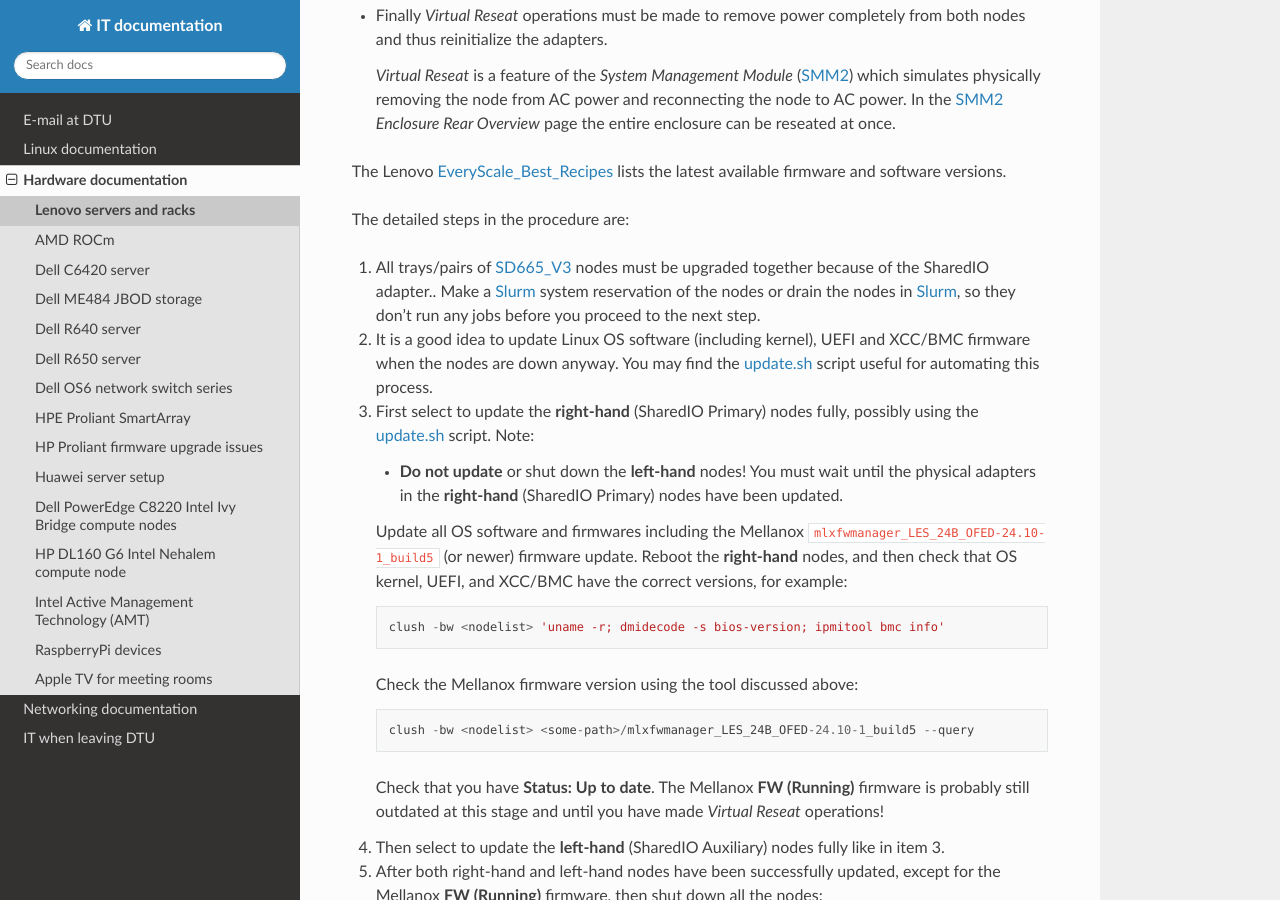
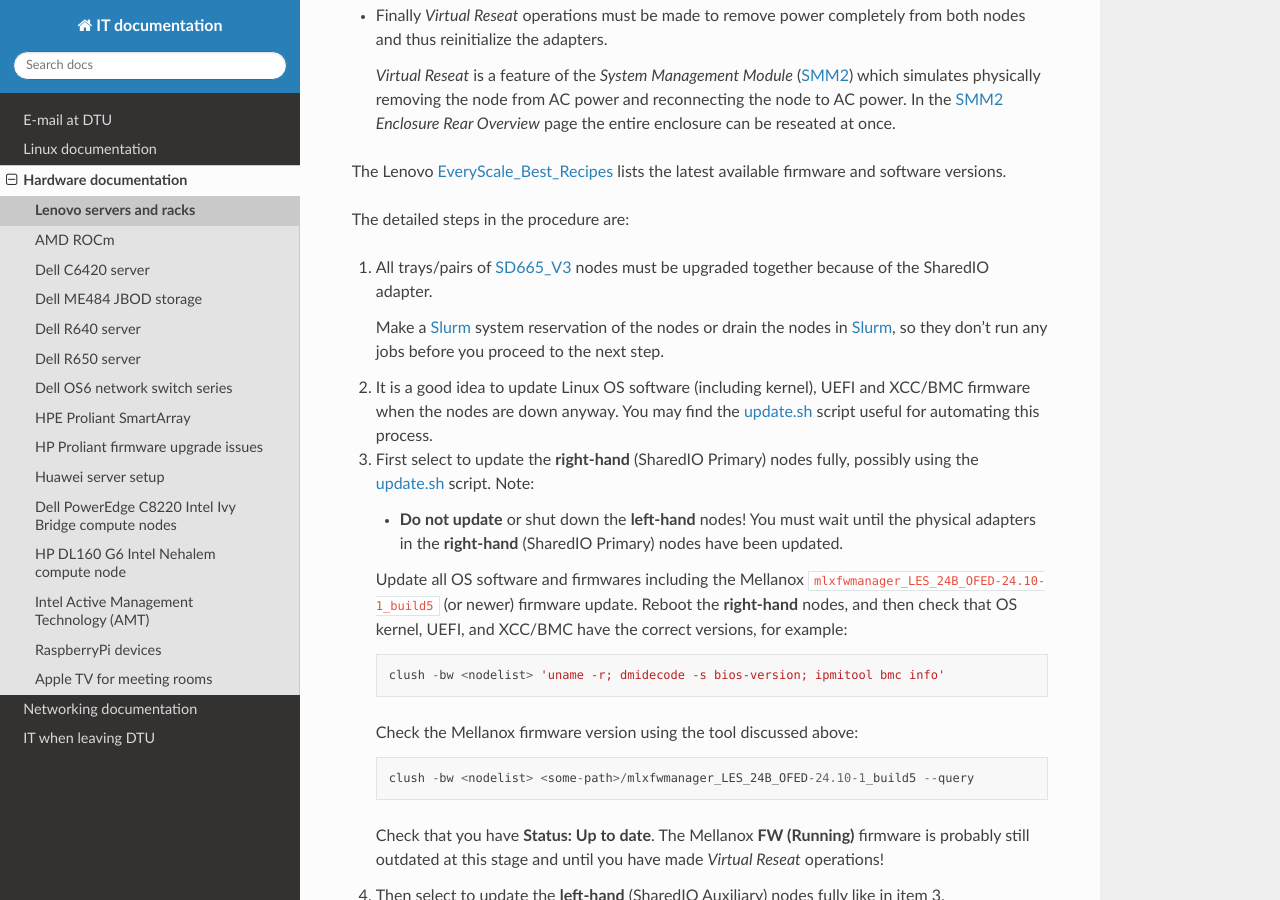
Before and after one commit to OleHolmNielsen/ITwiki, a Sphinx documentation site: the page built from docs/Lenovo_SD665_V3.rst, in a window 1280 px wide and 900 px high, scrolled down 2514 px. Built offline with Sphinx 7.4.7 and the Read the Docs theme 3.1.0, drawn with Linux system fonts in a browser that asks for light colours.

Commit message:
Minor edit

```diff
--- a/docs/Lenovo_SD665_V3.rst
+++ b/docs/Lenovo_SD665_V3.rst
@@ -110,7 +110,8 @@
 
 The detailed steps in the procedure are:
 
-1. All trays/pairs of SD665_V3_ nodes must be upgraded together because of the SharedIO adapter..
+1. All trays/pairs of SD665_V3_ nodes must be upgraded together because of the SharedIO adapter.
+
    Make a Slurm_ system reservation of the nodes or drain the nodes in Slurm_,
    so they don't run any jobs before you proceed to the next step.
 
```
